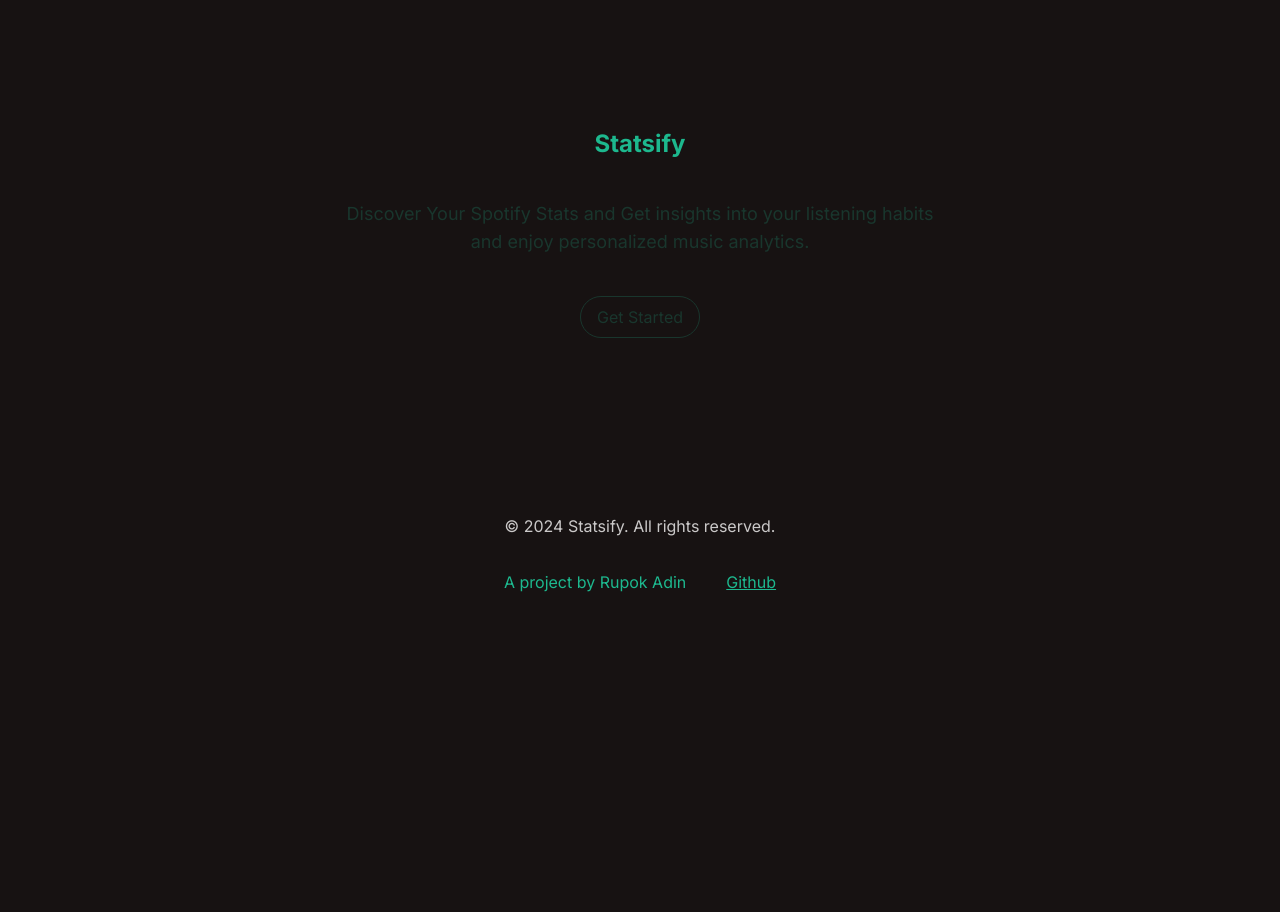
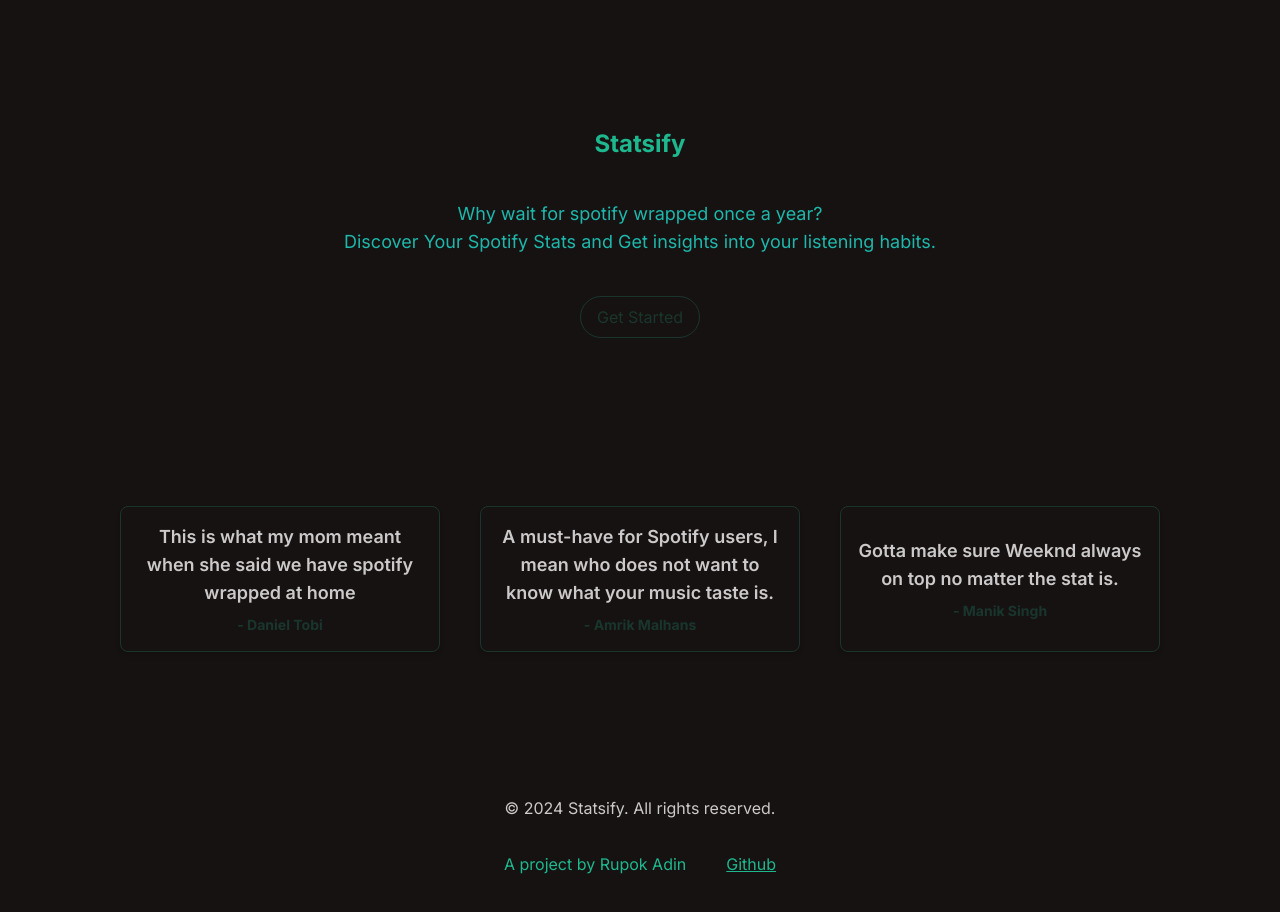
Before and after one commit to rupokghosh/Spotistats, a Next.js app: page / in a window 1280 px wide. Shown: the top 912 px of the page. Before the commit the page ends 800 px from the top, so only its background shows below. Built offline with nearby package versions, Linux system fonts and the light colour scheme; no server answers.

Commit message:
add testimonials

```diff
--- a/app/page.jsx
+++ b/app/page.jsx
@@ -2,18 +2,19 @@
 
 import React from "react";
 import Link from "next/link";
-import { useSession, signIn, signOut } from "next-auth/react";
+import { useSession, signIn } from "next-auth/react";
 import Footer from "./components/Footer";
+import Testimonials from "./components/Testimonials";
 
 const Pages = () => {
   const { data: session } = useSession();
+
   return (
     <div className="flex flex-col justify-center items-center gap-10">
       <h1 className="text-2xl font-bold text-secondary mt-32">Statsify</h1>
-      <h3 className="text-lg text-neutral text-center ">
-        Discover Your Spotify Stats and Get insights into your listening habits
-        <br />
-        and enjoy personalized music analytics.
+      <h3 className="text-lg text-accent text-center ">
+        Why wait for spotify wrapped once a year? <br />
+        Discover Your Spotify Stats and Get insights into your listening habits.
       </h3>
       <button
         className="rounded-full py-2 px-4 mb-32 border border-neutral hover:bg-neutral text-neutral hover:text-primary-content "
@@ -21,6 +22,7 @@
       >
         Get Started
       </button>
+      <Testimonials />
       <Footer />
     </div>
   );
```
